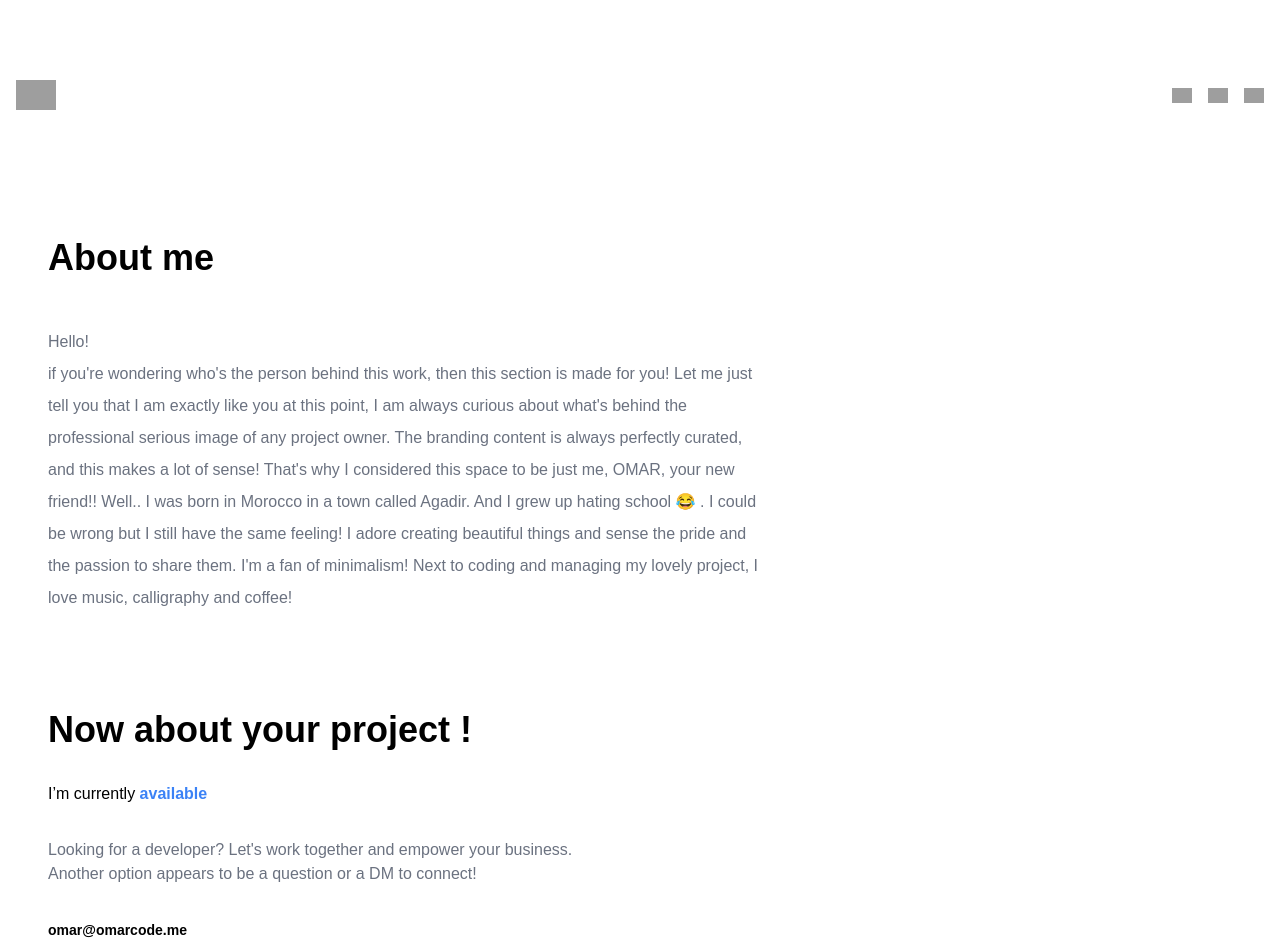
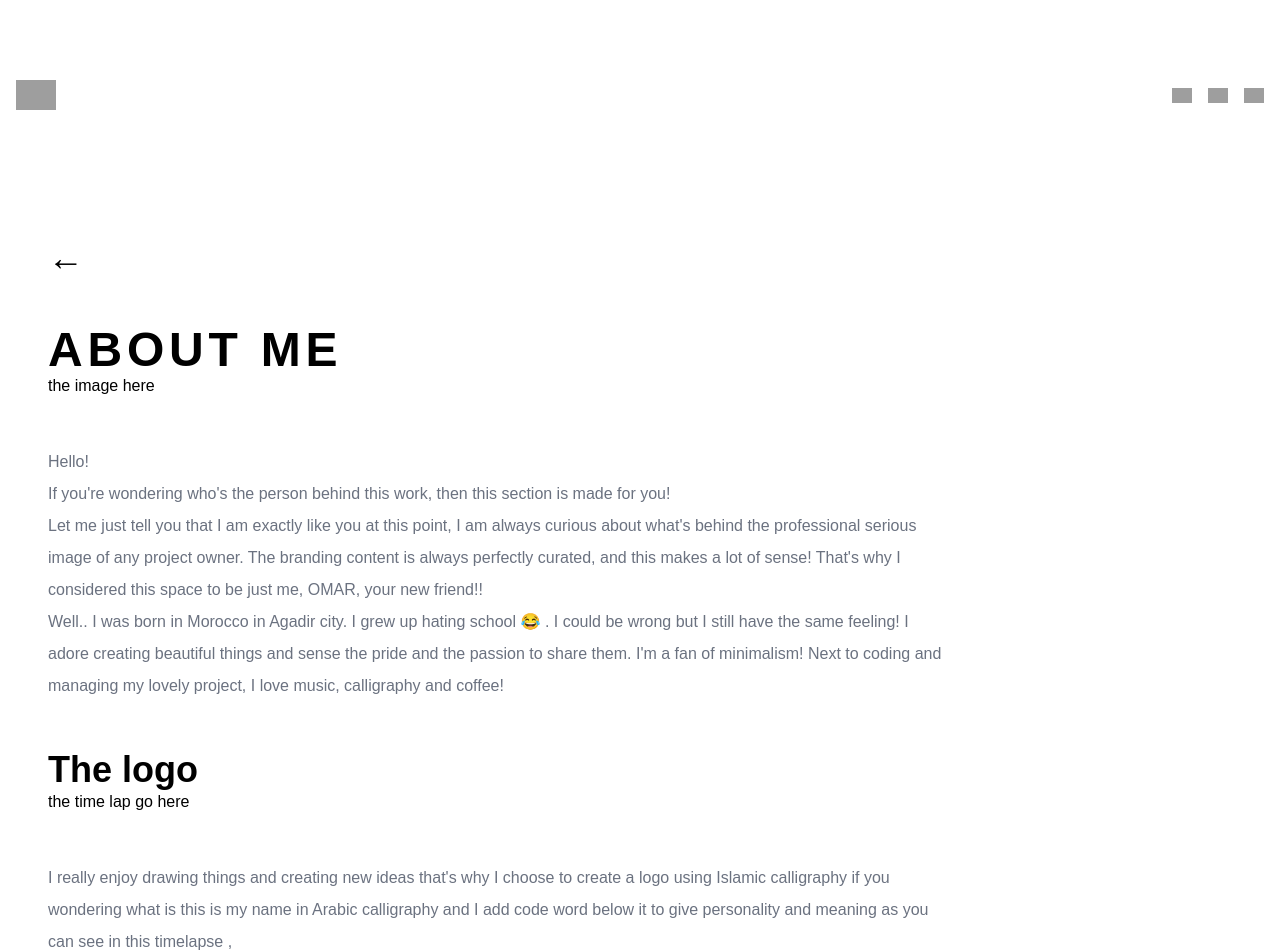
Before and after one commit to omarouhra/omarcode.me, a Next.js app: page /aboutMe in a window 1280 px wide. Shown: the top 952 px of the page. Built offline with nearby package versions, Linux system fonts and the light colour scheme; grey boxes are pictures that could not be loaded.

Commit message:
about us page

```diff
--- a/pages/aboutMe.js
+++ b/pages/aboutMe.js
@@ -1,6 +1,7 @@
 import Footer from "../components/Footer";
 import NavBar from "../components/NavBar";
 import { motion } from "framer-motion";
+import CustomLink from "../components/CustomLink";
 
 function aboutMe() {
   const transition = { duration: 0.7, ease: [0.4, 0.13, 0.23, 0.9] };
@@ -12,20 +13,32 @@ function aboutMe() {
       exit={{ opacity: 0 }}>
       <NavBar />
       <main className='max-w-screen-xl mx-auto spacing  px-4 lg:px-12'>
-        <h2 className='title'>About me</h2>
-        <p className='text sm:w-4/5 md:w-3/5'>
+        <CustomLink link='/' title='←' big />
+        <h2 className='big-title mt-4 lg:mt-12'>About me</h2>
+        <p>the image here</p>
+        <p className='text max-w-4xl '>
           Hello! <br />
-          if you're wondering who's the person behind this work, then this
-          section is made for you! Let me just tell you that I am exactly like
-          you at this point, I am always curious about what's behind the
-          professional serious image of any project owner. The branding content
-          is always perfectly curated, and this makes a lot of sense! That's why
-          I considered this space to be just me, OMAR, your new friend!! Well..
-          I was born in Morocco in a town called Agadir. And I grew up hating
+          If you're wondering who's the person behind this work, then this
+          section is made for you!
+          <br /> Let me just tell you that I am exactly like you at this point,
+          I am always curious about what's behind the professional serious image
+          of any project owner. The branding content is always perfectly
+          curated, and this makes a lot of sense! That's why I considered this
+          space to be just me, OMAR, your new friend!!
+          <br /> Well.. I was born in Morocco in Agadir city. I grew up hating
           school 😂 . I could be wrong but I still have the same feeling! I
           adore creating beautiful things and sense the pride and the passion to
           share them. I'm a fan of minimalism! Next to coding and managing my
           lovely project, I love music, calligraphy and coffee!
+        </p>
+        <h2 className='title mt-4 lg:mt-12'>The logo</h2>
+        <p>the time lap go here </p>
+        <p className='text max-w-4xl '>
+          I really enjoy drawing things and creating new ideas that's why I
+          choose to create a logo using Islamic calligraphy if you wondering
+          what is this is my name in Arabic calligraphy and I add code word
+          below it to give personality and meaning as you can see in this
+          timelapse ,
         </p>
       </main>
       <Footer />
```
